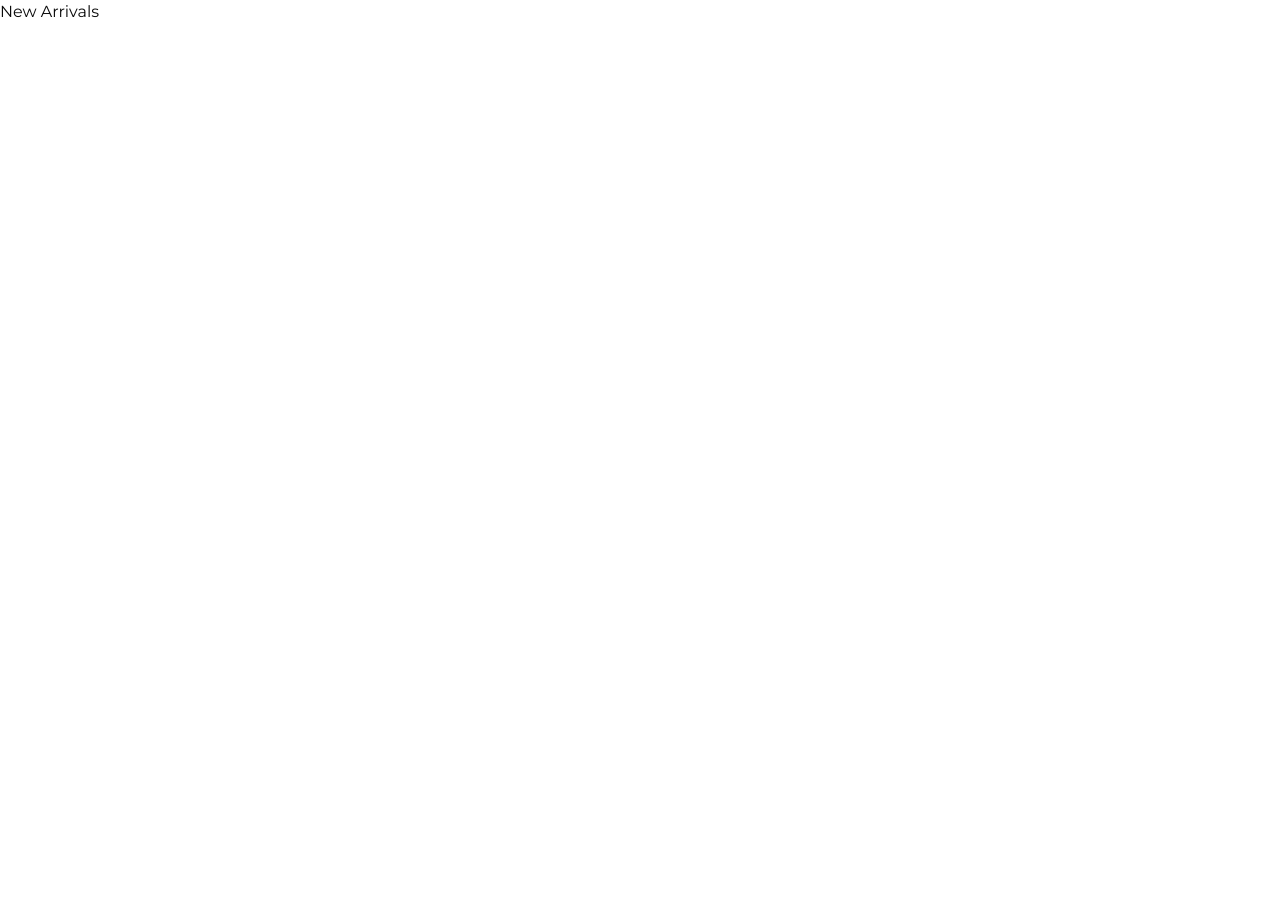
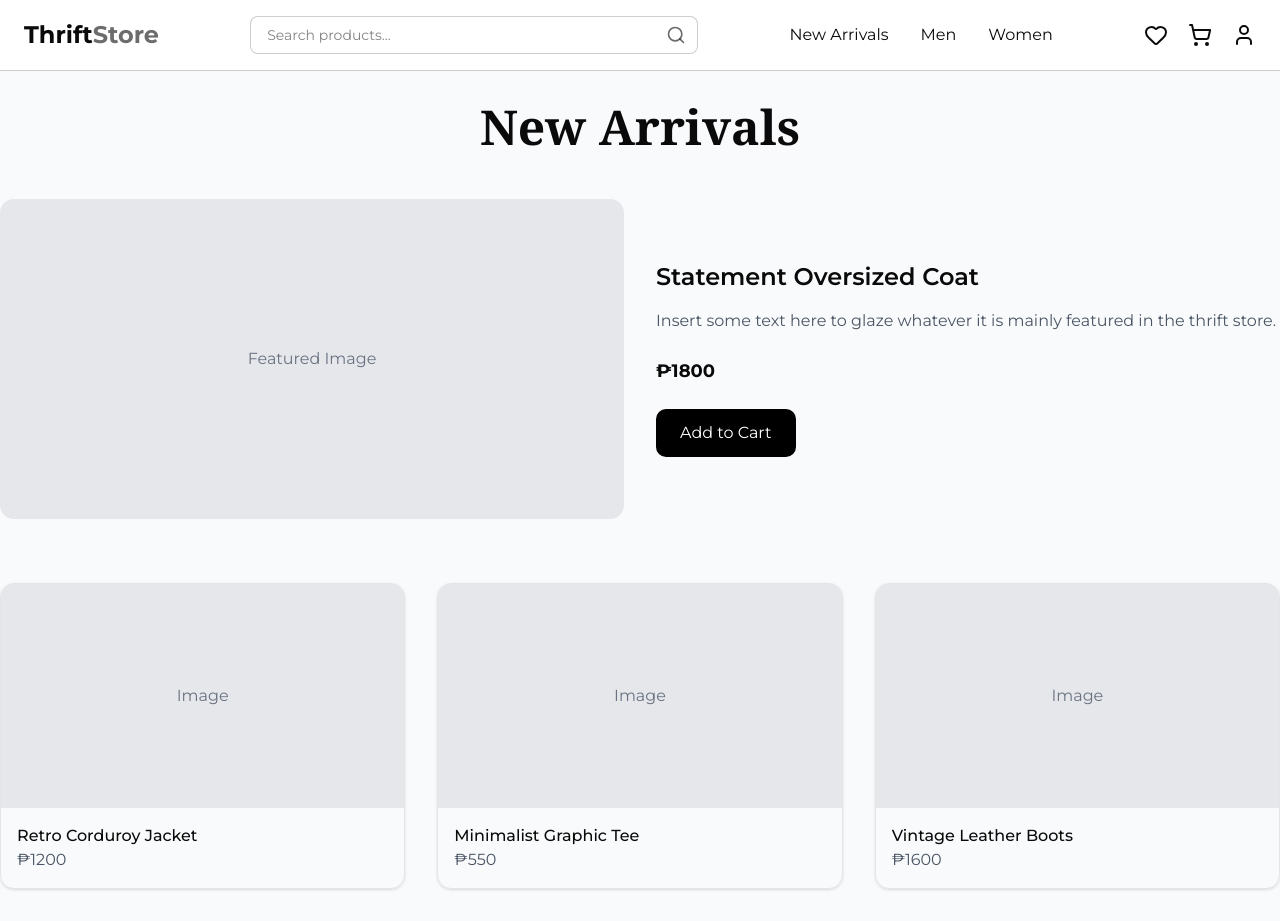
Before and after one commit to aleehjoo/better-thrift, a Next.js app: page /new-arrivals in a window 1280 px wide. Before the commit the page ends 800 px from the top, so only its background shows below. Built offline with nearby package versions, Linux system fonts and the light colour scheme.

Commit message:
Draft for new arrivals page

```diff
--- a/src/app/new-arrivals/page.tsx
+++ b/src/app/new-arrivals/page.tsx
@@ -1,8 +1,67 @@
-import React from 'react'
+import Navbar from "@/components/Navbar";
 
-const NewArrivals = () => {
+export default function NewArrivalsPage() {
+
     return (
-        <div>New Arrivals</div>
-    )
+        <main className="min-h-screen w-full bg-gray-50">
+            <Navbar/>
+            <div className="max-w-7xl mx-auto py-8">
+                <h1 className="text-4xl md:text-5xl font-bold mb-12 text-center font-serif">
+                    New Arrivals
+                </h1>
+
+                <div className="mb-16 flex flex-col md:flex-row items-center gap-8">
+                    <div className="flex-1 h-80 bg-gray-200 rounded-xl flex items-center justify-center">
+                        <span className="text-gray-500">Featured Image</span>
+                    </div>
+                    <div className="flex-1">
+                        <h2 className="text-2xl font-semibold mb-4">
+                            Statement Oversized Coat
+                        </h2>
+                        <p className="text-gray-600 mb-6">
+                            Insert some text here to glaze whatever it is mainly
+                            featured in the thrift store.
+                        </p>
+                        <p className="text-lg font-bold mb-6">₱1800</p>
+                        <button className="px-6 py-3 bg-black text-white rounded-lg hover:bg-gray-800 transition">
+                            Add to Cart
+                        </button>
+                    </div>
+                </div>
+
+                {/* Supporting Items Grid */}
+                <div className="grid grid-cols-1 sm:grid-cols-2 md:grid-cols-3 gap-8">
+                    <div className="border rounded-xl overflow-hidden shadow-sm">
+                        <div className="h-56 bg-gray-200 flex items-center justify-center">
+                            <span className="text-gray-500">Image</span>
+                        </div>
+                        <div className="p-4">
+                            <h3 className="font-medium">Retro Corduroy Jacket</h3>
+                            <p className="text-gray-600">₱1200</p>
+                        </div>
+                    </div>
+
+                    <div className="border rounded-xl overflow-hidden shadow-sm">
+                        <div className="h-56 bg-gray-200 flex items-center justify-center">
+                            <span className="text-gray-500">Image</span>
+                        </div>
+                        <div className="p-4">
+                            <h3 className="font-medium">Minimalist Graphic Tee</h3>
+                            <p className="text-gray-600">₱550</p>
+                        </div>
+                    </div>
+
+                    <div className="border rounded-xl overflow-hidden shadow-sm">
+                        <div className="h-56 bg-gray-200 flex items-center justify-center">
+                            <span className="text-gray-500">Image</span>
+                        </div>
+                        <div className="p-4">
+                            <h3 className="font-medium">Vintage Leather Boots</h3>
+                            <p className="text-gray-600">₱1600</p>
+                        </div>
+                    </div>
+                </div>
+            </div>
+        </main>
+    );
 }
-export default NewArrivals
```
